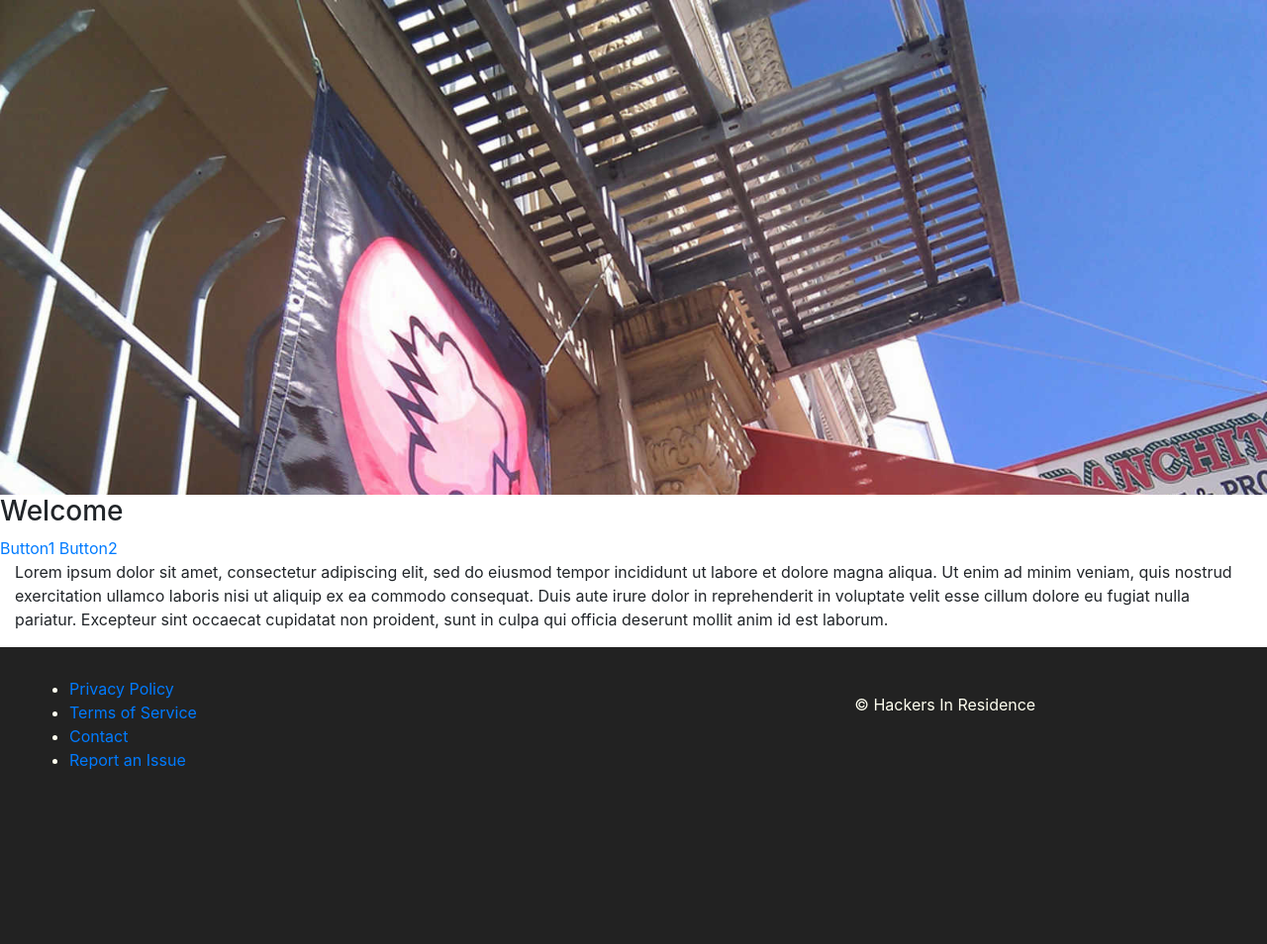
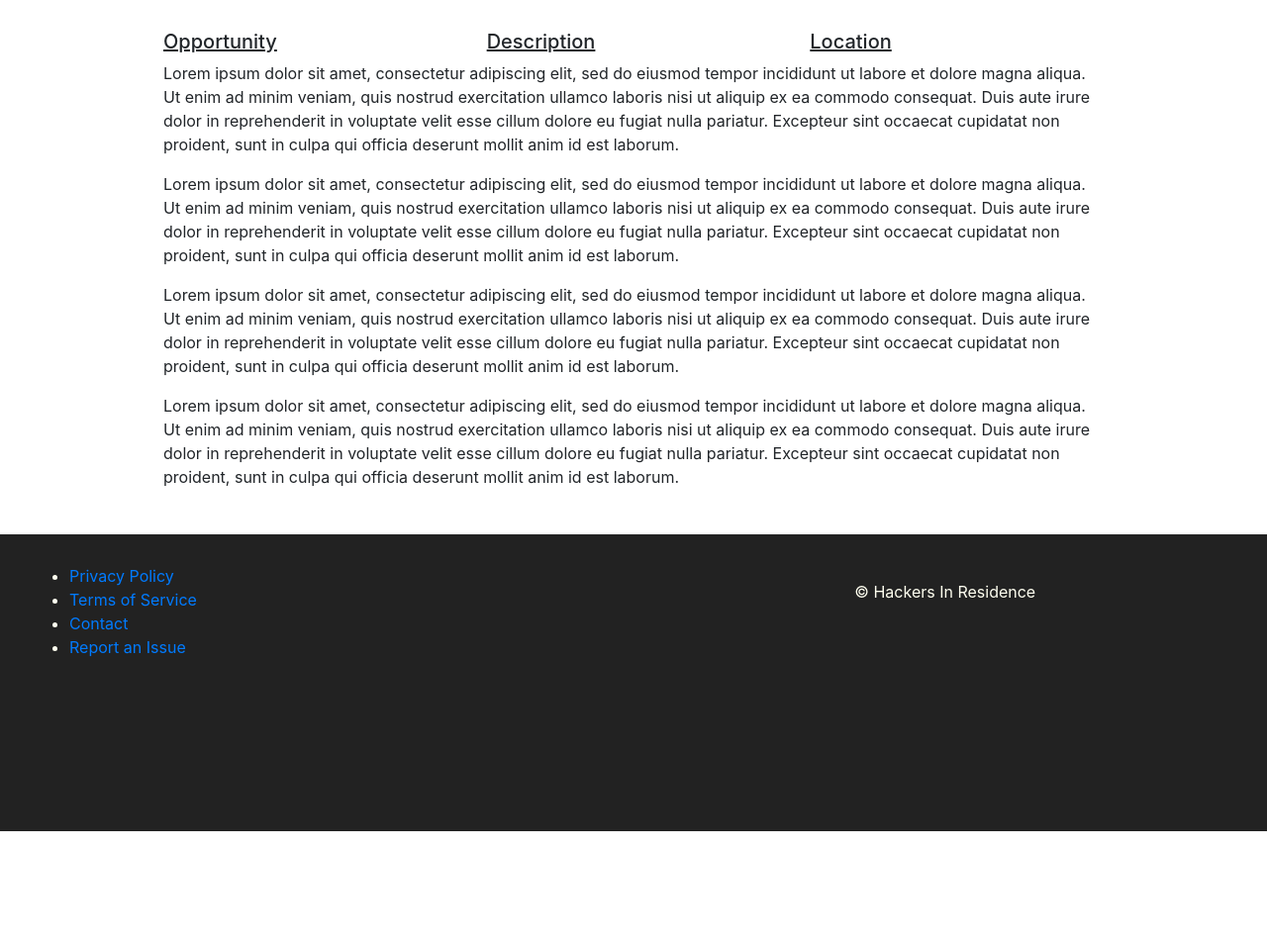
Before and after one commit to noisebridge/hackersinresidence, a Django app: page /opportunities in a window 1280 px wide. Shown: the part 57-1011 px from the top of the page at 99% size. After the commit the page ends 897 px from the top, so only its background shows below. Run offline with Django 3.2, Linux system fonts and the light colour scheme; data that the repository does not hold is empty; some libraries are stand-ins or nearby versions.

Commit message:
Registered models with django admin, added pillow, changed FileField to ImageField for organization logo, and fixed up the opportunities model.

```diff
--- a/hackersinresidence/webapp/forms.py
+++ b/hackersinresidence/webapp/forms.py
@@ -14,6 +14,7 @@ class OpportunityForm(forms.ModelForm):
                 'title': forms.TextInput(attrs={'class': 'form-control'}),
                 'description': forms.Textarea(attrs={'class': 'form-control'}),
                 'expiration_date': forms.DateInput(attrs={'type': 'date', 'class': 'form-control'}),
+                'location' : forms.TextInput(attrs={'class': 'form-control'}),
                 }
 
 class OrganizationForm(forms.ModelForm):
--- a/hackersinresidence/webapp/templates/pages/opportunities.html
+++ b/hackersinresidence/webapp/templates/pages/opportunities.html
@@ -1,63 +1,50 @@
-{# Home Page #}
-{% extends "base.html" %}
-{% load static %}
-
-{% block title %}Home{% endblock title %}
+{# from: default content page #}
+{# great for styling a simple section of content #}
+{% extends "default-content.html" %}
+{% load staticfiles %}
 
 {% block inlinecss %}
 <style type="text/css">
-  .home-container {
-    padding: 0 !important;
+  .view-opportunity h5 {
+    text-decoration: underline;
   }
-
-  .home-fullwidth img {
-    width: 100%;
-    height: auto;
-  }
-  .home-banner-crop {
-    max-height: 500px;
-    overflow: hidden;
-  }
-
-
 </style>
 {% endblock inlinecss %}
 
-{% block main %}
-<div class="container-fluid home-container">
+{% block title %}Hackers in Residence{% endblock title %}
 
-  <div class="row home-row">
+{# this exists within the bootstrap grid as "offset-sm-2 col-sm-8" #}
+{% block defaultpage %}
 
-    <div class="col-sm-12 home-fullwidth">
-      <div class="home-banner-crop">
-        <img class="home-banner" src="{% static "images/noisebridge_front_entrance.jpg" %}" \>
-      </div>
+  <div class="row view-opportunity">
+    <div class="col-sm-4">
+      <h5>Opportunity</h5>
+    </div>
+    <div class="col-sm-4">
+      <h5>Description</h5>
+    </div>
+    <div class="col-sm-4">
+      <h5>Location</h5>
+    </div>
+  </div>
+  {% for opportunity in opportunity_list %}
+  <div class="row view-opportunity">
+    <div class="col-sm-4">
+      {{ opportunity.title }}
+    </div>
+    <div class="col-sm-4">
+      {{ opportunity.description }}
+    </div>
+    <div class="col-sm-4">
+      {{ opportunity.location }}
+    </div>
+  </div>
+  {% endfor %}
 
-      {% for opportunity in opportunity_list %}
-      <div class="view-opportunity">
-        <p>{{ opportunity.title }} | {{ opportunity.description }}
-      </div>
-      {% endfor %}
+  {# your content !!! #}
+  <p>Lorem ipsum dolor sit amet, consectetur adipiscing elit, sed do eiusmod tempor incididunt ut labore et dolore magna aliqua. Ut enim ad minim veniam, quis nostrud exercitation ullamco laboris nisi ut aliquip ex ea commodo consequat. Duis aute irure dolor in reprehenderit in voluptate velit esse cillum dolore eu fugiat nulla pariatur. Excepteur sint occaecat cupidatat non proident, sunt in culpa qui officia deserunt mollit anim id est laborum.
+  <p>Lorem ipsum dolor sit amet, consectetur adipiscing elit, sed do eiusmod tempor incididunt ut labore et dolore magna aliqua. Ut enim ad minim veniam, quis nostrud exercitation ullamco laboris nisi ut aliquip ex ea commodo consequat. Duis aute irure dolor in reprehenderit in voluptate velit esse cillum dolore eu fugiat nulla pariatur. Excepteur sint occaecat cupidatat non proident, sunt in culpa qui officia deserunt mollit anim id est laborum.
+  <p>Lorem ipsum dolor sit amet, consectetur adipiscing elit, sed do eiusmod tempor incididunt ut labore et dolore magna aliqua. Ut enim ad minim veniam, quis nostrud exercitation ullamco laboris nisi ut aliquip ex ea commodo consequat. Duis aute irure dolor in reprehenderit in voluptate velit esse cillum dolore eu fugiat nulla pariatur. Excepteur sint occaecat cupidatat non proident, sunt in culpa qui officia deserunt mollit anim id est laborum.
+  <p>Lorem ipsum dolor sit amet, consectetur adipiscing elit, sed do eiusmod tempor incididunt ut labore et dolore magna aliqua. Ut enim ad minim veniam, quis nostrud exercitation ullamco laboris nisi ut aliquip ex ea commodo consequat. Duis aute irure dolor in reprehenderit in voluptate velit esse cillum dolore eu fugiat nulla pariatur. Excepteur sint occaecat cupidatat non proident, sunt in culpa qui officia deserunt mollit anim id est laborum.
 
-      <div id="welcomeOverlay">
-        <h3 id="welcomeText">Welcome</h3>
-        <a href="#" class="sharp" role="button">Button1</a>
-        <a href="#" class="sharp" role="button">Button2</a>
-      </div>
-
-    </div>
-
-  </div>
-
-  <div class="col-sm-12 home-fullwidth">
-    <p>Lorem ipsum dolor sit amet, consectetur adipiscing elit, sed do eiusmod tempor incididunt ut labore et dolore magna aliqua. Ut enim ad minim veniam, quis nostrud exercitation ullamco laboris nisi ut aliquip ex ea commodo consequat. Duis aute irure dolor in reprehenderit in voluptate velit esse cillum dolore eu fugiat nulla pariatur. Excepteur sint occaecat cupidatat non proident, sunt in culpa qui officia deserunt mollit anim id est laborum.
-  </div>
-
-</div>
-
-<!-- why was this extra div here with container marked on it? does it belong in the footer or is it extra?
-</div>
--->
-<!-- /container -->
-
-{% endblock main %}
+{% endblock defaultpage %}
--- a/requirements.txt
+++ b/requirements.txt
@@ -1,4 +1,6 @@
 Django==1.11.4
 django-appconf==1.0.2
 django-user-accounts==2.0.3
+olefile==0.44
+Pillow==4.3.0
 pytz==2017.2
```
Also changed, not shown: hackersinresidence/webapp/admin.py (+10 -0 lines), hackersinresidence/webapp/models.py (+8 -2 lines), hackersinresidence/webapp/migrations/0004_auto_20171116_0358.py (added).
